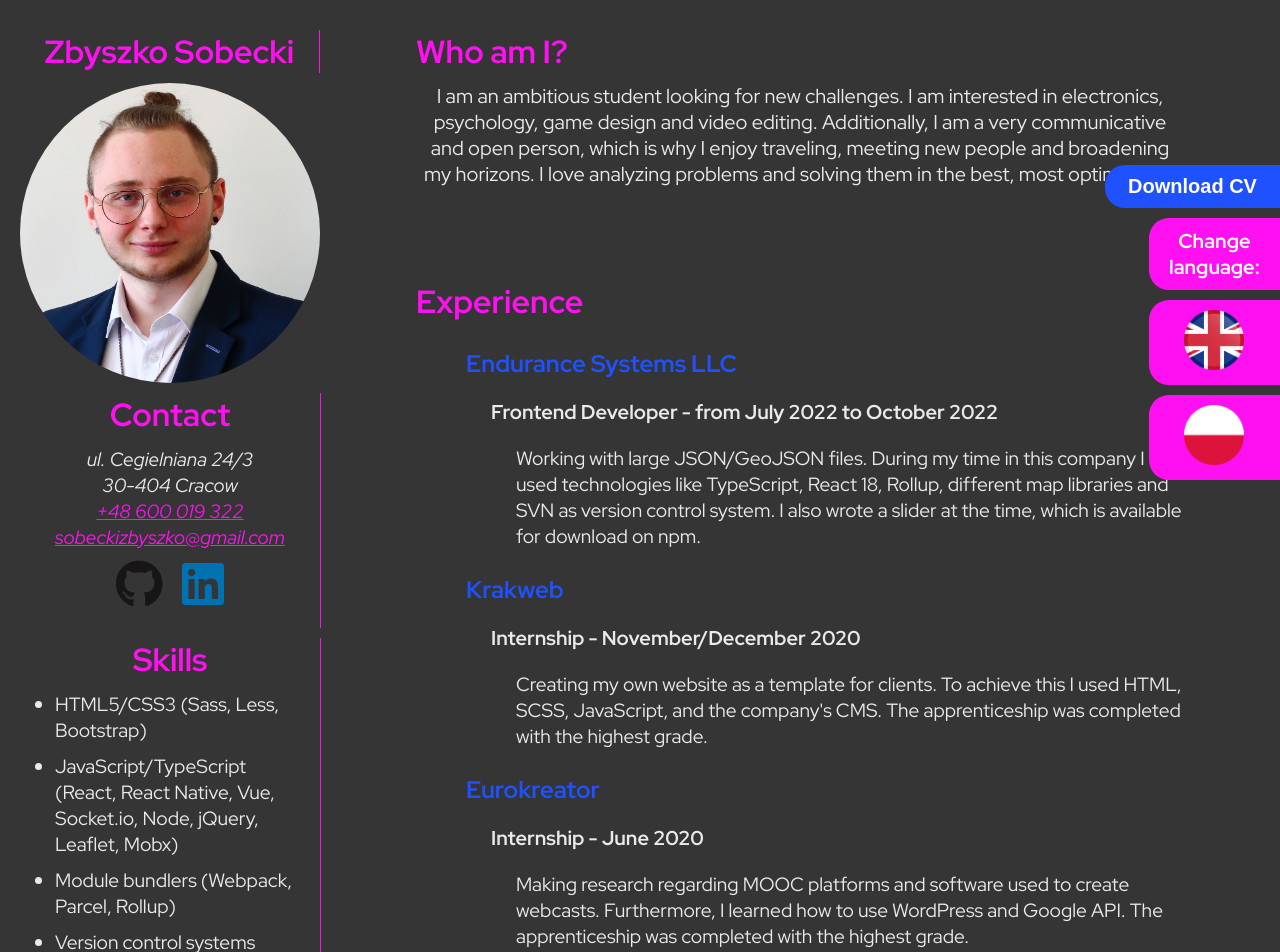
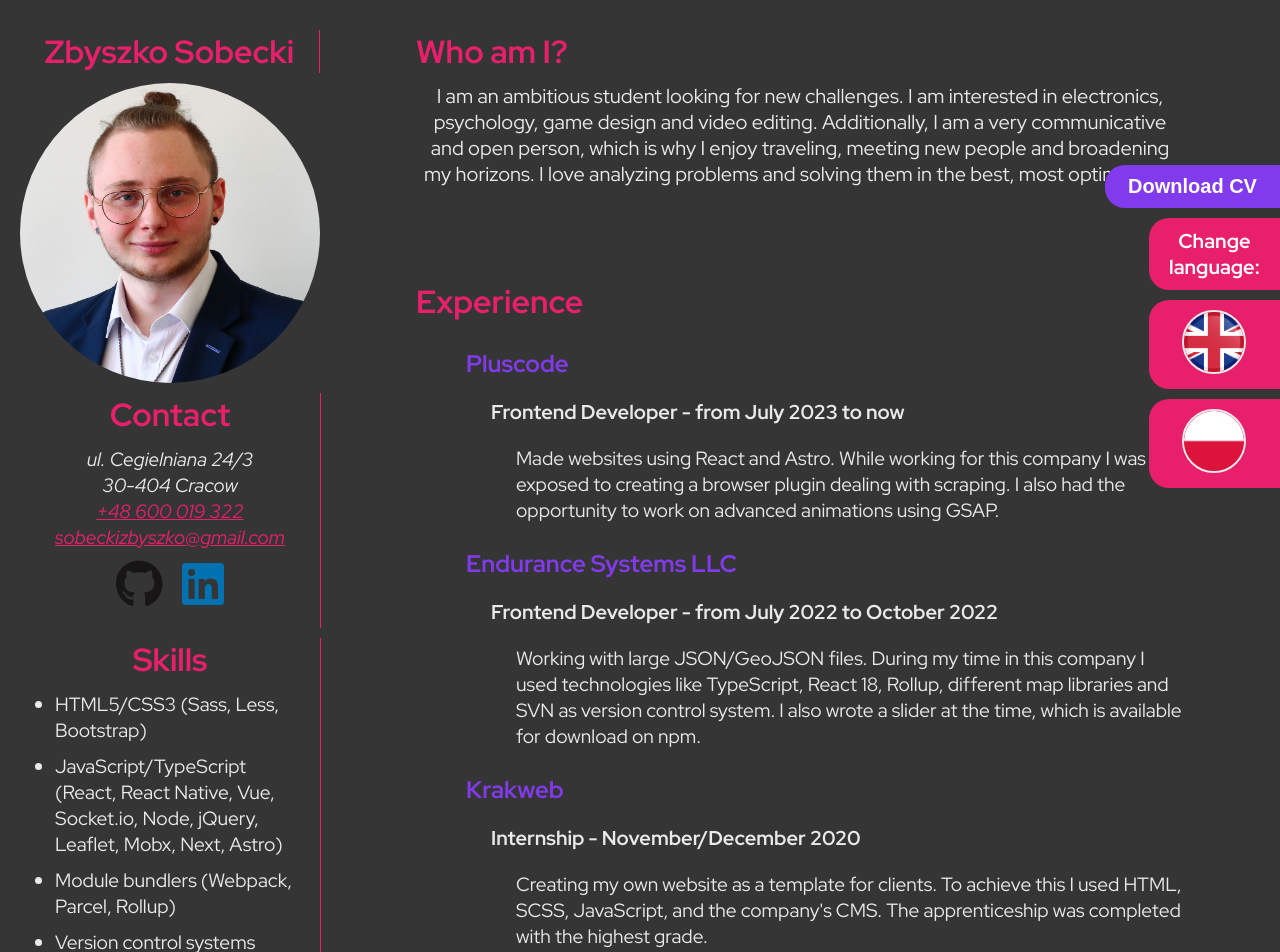
Before and after one commit to dziwuj/CV, a React (Vite) app: page / in a window 1280 px wide. Shown: the top 952 px of the page. Built offline with nearby package versions, Linux system fonts and the light colour scheme.

Commit message:
Updated experience and skills

```diff
--- a/src/constants/languages/en.ts
+++ b/src/constants/languages/en.ts
@@ -1,25 +1,24 @@
-import { ITranslations } from "../../interfaces/languages";
-
+import { ITranslations } from '../../interfaces/languages'
 export const translations: ITranslations = {
     overlay: {
-        download: "Download CV",
-        changeLanguage: "Change language:",
+        download: 'Download CV',
+        changeLanguage: 'Change language:',
     },
     about: {
-        title: "Who am I?",
+        title: 'Who am I?',
         description:
-            "I am an ambitious student looking for new challenges. I am interested in electronics, psychology, game design and video editing. Additionally, I am a very communicative and open person, which is why I enjoy traveling, meeting new people and broadening my horizons. I love analyzing problems and solving them in the best, most optimal way.",
+            'I am an ambitious student looking for new challenges. I am interested in electronics, psychology, game design and video editing. Additionally, I am a very communicative and open person, which is why I enjoy traveling, meeting new people and broadening my horizons. I love analyzing problems and solving them in the best, most optimal way.',
     },
     contact: {
-        title: "Contact",
-        address: "ul. Cegielniana 24/3 <br /> 30-404 Cracow",
-        email: "sobeckizbyszko@gmail.com",
-        phone: "+48 600 019 322",
+        title: 'Contact',
+        address: 'ul. Cegielniana 24/3 <br /> 30-404 Cracow',
+        email: 'sobeckizbyszko@gmail.com',
+        phone: '+48 600 019 322',
     },
     skills: {
-        title: "Skills",
+        title: 'Skills',
         list: `<li>HTML5/CSS3 (Sass, Less, Bootstrap)</li>
-        <li>JavaScript/TypeScript (React, React Native, Vue, Socket.io, Node, jQuery, Leaflet, Mobx)</li>
+        <li>JavaScript/TypeScript (React, React Native, Vue, Socket.io, Node, jQuery, Leaflet, Mobx, Next, Astro)</li>
         <li>Module bundlers (Webpack, Parcel, Rollup)</li>
         <li>Version control systems (Github, SVN)</li>
         <li>Databases (MySQL, PostgreSQL, MongoDB)</li>
@@ -28,56 +27,56 @@ export const translations: ITranslations = {
         <li>Basics of Python, PHP, Batch, Shell</li>`,
     },
     languages: {
-        title: "Languages",
+        title: 'Languages',
         list: `<li>Polish - native</li><li>English - B2</li>`,
     },
     experience: {
-        title: "Experience",
+        title: 'Experience',
         firstJob: {
-            company: "Endurance Systems LLC",
-            position: "Frontend Developer",
-            dates: "from July 2022 to October 2022",
+            company: 'Pluscode',
+            position: 'Frontend Developer',
+            dates: 'from July 2023 to now',
             description:
-                "Working with large JSON/GeoJSON files. During my time in this company I used technologies like TypeScript, React 18, Rollup, different map libraries and SVN as version control system. I also wrote a slider at the time, which is available for download on npm.",
+                'Made websites using React and Astro. While working for this company I was also exposed to creating a browser plugin dealing with scraping. I also had the opportunity to work on advanced animations using GSAP.',
         },
         secondJob: {
-            company: "Krakweb",
-            position: "Internship",
-            dates: "November/December 2020",
+            company: 'Endurance Systems LLC',
+            position: 'Frontend Developer',
+            dates: 'from July 2022 to October 2022',
+            description:
+                'Working with large JSON/GeoJSON files. During my time in this company I used technologies like TypeScript, React 18, Rollup, different map libraries and SVN as version control system. I also wrote a slider at the time, which is available for download on npm.',
+        },
+        thirdJob: {
+            company: 'Krakweb',
+            position: 'Internship',
+            dates: 'November/December 2020',
             description:
                 "Creating my own website as a template for clients. To achieve this I used HTML, SCSS, JavaScript, and the company's CMS. The apprenticeship was completed with the highest grade.",
         },
-        thirdJob: {
-            company: "Eurokreator",
-            position: "Internship",
-            dates: "June 2020",
-            description:
-                "Making research regarding MOOC platforms and software used to create webcasts. Furthermore, I learned how to use WordPress and Google API. The apprenticeship was completed with the highest grade.",
-        },
     },
     education: {
-        title: "Education",
-        school: "Technical Highschool of Communications No. 14 in Krakow",
-        dates: "September 2018 - May 2022",
-        firstExam: "EE.08 Exam 90%/100% (theory/practice)",
-        secondExam: "EE.09 Exam 90%/98% (theory/practice)",
-        university: "Cracow University of Technology",
-        universityDates: "September 2022 - now",
+        title: 'Education',
+        school: 'Technical Highschool of Communications No. 14 in Krakow',
+        dates: 'September 2018 - May 2022',
+        firstExam: 'EE.08 Exam 90%/100% (theory/practice)',
+        secondExam: 'EE.09 Exam 90%/98% (theory/practice)',
+        university: 'Cracow University of Technology',
+        universityDates: 'September 2022 - now',
         universityDescription: `Faculty of Applied Computer Science`,
     },
     courses: {
-        title: "Courses and lectures",
+        title: 'Courses and lectures',
         firstCourse: {
-            title: "Developing start-up",
-            description: "Development of my own start-up in the SEED project. Cracow",
+            title: 'Developing start-up',
+            description: 'Development of my own start-up in the SEED project. Cracow',
         },
         secondCourse: {
-            title: "AutoCAD course",
-            description: "AutoCAD 2018 2D course as part of additional classes at school",
+            title: 'AutoCAD course',
+            description: 'AutoCAD 2018 2D course as part of additional classes at school',
         },
         thirdCourse: {
             title: `Erasmus+ Youth Exchange "Can I join you?"`,
-            description: "Taking a part in Erasmus+ project in Store Klaus, Denmark<br /> (31 May - 08 June, 2022)",
+            description: 'Taking a part in Erasmus+ project in Store Klaus, Denmark<br /> (31 May - 08 June, 2022)',
         },
     },
-};
+}
--- a/src/constants/languages/pl.ts
+++ b/src/constants/languages/pl.ts
@@ -1,25 +1,24 @@
-import { ITranslations } from "../../interfaces/languages";
-
+import { ITranslations } from '../../interfaces/languages'
 export const translations: ITranslations = {
     overlay: {
-        download: "Pobierz CV",
-        changeLanguage: "Zmień język:",
+        download: 'Pobierz CV',
+        changeLanguage: 'Zmień język:',
     },
     about: {
-        title: "Kim jestem?",
+        title: 'Kim jestem?',
         description:
-            "Jestem ambitnym studentem szukającym nowych wyzwań. Interesuję się elektroniką, psychologią, projektowaniem gier oraz montażem wideo. Dodatkowo jestem osobą bardzo komunikatywną i otwartą, dlatego lubię podróżować, poznawać nowych ludzi i poszerzać swoje horyzonty. Uwielbiam analizować problemy i rozwiązywać je w najlepszy, optymalny sposób.",
+            'Jestem ambitnym studentem szukającym nowych wyzwań. Interesuję się elektroniką, psychologią, projektowaniem gier oraz montażem wideo. Dodatkowo jestem osobą bardzo komunikatywną i otwartą, dlatego lubię podróżować, poznawać nowych ludzi i poszerzać swoje horyzonty. Uwielbiam analizować problemy i rozwiązywać je w najlepszy, optymalny sposób.',
     },
     contact: {
-        title: "Kontakt",
-        address: "ul. Cegielniana 24/3 <br /> 30-404 Kraków",
-        email: "sobeckizbyszko@gmail.com",
-        phone: "+48 600 019 322",
+        title: 'Kontakt',
+        address: 'ul. Cegielniana 24/3 <br /> 30-404 Kraków',
+        email: 'sobeckizbyszko@gmail.com',
+        phone: '+48 600 019 322',
     },
     skills: {
-        title: "Umiejętności",
+        title: 'Umiejętności',
         list: `<li>HTML5/CSS3 (Sass, Less, Bootstrap)</li>
-          <li>JavaScript/TypeScript (React, React Native, Vue, Socket.io, Node, jQuery, Leaflet, Mobx)</li>
+          <li>JavaScript/TypeScript (React, React Native, Vue, Socket.io, Node, jQuery, Leaflet, Mobx, Next, Astro)</li>
           <li>Module bundlers (Webpack, Parcel, Rollup)</li>
           <li>Systemy kontroli wersji (Github, SVN)</li>
           <li>Bazy danych (MySQL, PostgreSQL, MongoDB)</li>
@@ -28,56 +27,56 @@ export const translations: ITranslations = {
           <li>Podstawy języków Python, PHP, Batch, Shell</li>`,
     },
     languages: {
-        title: "Języki",
+        title: 'Języki',
         list: `<li>Polski - ojczysty</li><li>Angielski - B2</li>`,
     },
     experience: {
-        title: "Doświadczenie",
         firstJob: {
-            company: "Endurance Systems LLC",
-            position: "Frontend Developer",
-            dates: "od lipca 2022 do października 2022",
+            company: 'Pluscode',
+            position: 'Frontend Developer',
+            dates: 'od lipca 2023 do teraz',
             description:
-                "Praca z dużymi plikami JSON/GeoJSON. Podczas mojego pobytu w tej firmie korzystałem z takich technologii jak React 18, Rollup, różnych bibliotek do obsługi map i SVN jako systemu kontroli wersji. Napisałem wtedy również slider, który jest udostępniony do pobrania na npm.",
+                "Tworzenie stron internetowych przy użyciu React'a i Astro. Podczas pracy w tej firmie miałem też styczność z tworzeniem wtyczki przeglądarki zajmującej się scrapingiem. Miałem również okazję popracować nad zaawansowanymi animacjami z użyciem GSAP.",
         },
+        title: 'Doświadczenie',
         secondJob: {
-            company: "Krakweb",
-            position: "Praktyki",
-            dates: "Listopad/Grudzień 2020",
+            company: 'Endurance Systems LLC',
+            position: 'Frontend Developer',
+            dates: 'od lipca 2022 do października 2022',
             description:
-                "Stworzenie własnej strony internetowej jako szablonu dla klientów. Do tego celu wykorzystałem HTML, SCSS, JavaScript oraz firmowy CMS. Praktyka zawodowa została zakończona z oceną celującą.",
+                'Praca z dużymi plikami JSON/GeoJSON. Podczas mojego pobytu w tej firmie korzystałem z takich technologii jak React 18, Rollup, różnych bibliotek do obsługi map i SVN jako systemu kontroli wersji. Napisałem wtedy również slider, który jest udostępniony do pobrania na npm.',
         },
         thirdJob: {
-            company: "Eurokreator",
-            position: "Praktyki",
-            dates: "czerwiec 2020",
+            company: 'Krakweb',
+            position: 'Praktyki',
+            dates: 'Listopad/Grudzień 2020',
             description:
-                "Wykonanie badań dotyczących platform MOOC oraz oprogramowania wykorzystywanego do tworzenia webcastów. Ponadto nauczyłem się korzystać z WordPressa oraz Google API. Praktyki zawodowe zostały ukończone z oceną celującą.",
+                'Stworzenie własnej strony internetowej jako szablonu dla klientów. Do tego celu wykorzystałem HTML, SCSS, JavaScript oraz firmowy CMS. Praktyka zawodowa została zakończona z oceną celującą.',
         },
     },
     education: {
-        title: "Edukacja",
-        school: "Technikum Łączności nr 14 w Krakowie",
-        dates: "wrzesień 2018 - maj 2022",
-        firstExam: "Egzamin EE.08 90%/100% (teoria/praktyka)",
-        secondExam: "Egzamin EE.09 90%/98% (teoria/praktyka)",
-        university: "Politechnika Krakowska",
-        universityDates: "wrzesień 2022 - obecnie",
+        title: 'Edukacja',
+        school: 'Technikum Łączności nr 14 w Krakowie',
+        dates: 'wrzesień 2018 - maj 2022',
+        firstExam: 'Egzamin EE.08 90%/100% (teoria/praktyka)',
+        secondExam: 'Egzamin EE.09 90%/98% (teoria/praktyka)',
+        university: 'Politechnika Krakowska',
+        universityDates: 'wrzesień 2022 - obecnie',
         universityDescription: `Studia na kierunku Informatyka Stosowana`,
     },
     courses: {
-        title: "Kursy i szkolenia",
+        title: 'Kursy i szkolenia',
         firstCourse: {
-            title: "Rozwój start-upu",
-            description: "Rozwój własnego start-upu w ramach projektu fundacji SEED Kraków",
+            title: 'Rozwój start-upu',
+            description: 'Rozwój własnego start-upu w ramach projektu fundacji SEED Kraków',
         },
         secondCourse: {
-            title: "Kurs AutoCAD",
-            description: "Kurs AutoCAD 2018 2D w ramach dodatkowych zajęć w szkole",
+            title: 'Kurs AutoCAD',
+            description: 'Kurs AutoCAD 2018 2D w ramach dodatkowych zajęć w szkole',
         },
         thirdCourse: {
             title: `Wymiana młodzieży w ramach programu Erasmus+ "Can I join you?"`,
-            description: "Udział w projekcie Erasmus+ w Store Klaus, Dania <br /> (31 maja - 08 czerwca, 2022)",
+            description: 'Udział w projekcie Erasmus+ w Store Klaus, Dania <br /> (31 maja - 08 czerwca, 2022)',
         },
     },
-};
+}
--- a/src/styles/_base.scss
+++ b/src/styles/_base.scss
@@ -1,5 +1,4 @@
-@mixin big {
-    height: calc(3600px / 2);
+@mixin big {    height: calc(3600px / 2);
     width: calc(2520px / 2);
     left: 0;
     top: 0;
@@ -20,5 +19,5 @@
 
 $text-color: #eaeaea;
 $background-color: #353535;
-$primary-color: #ff10f0;
-$secondary-color: #1f51ff;
+$primary-color: #e8206c;
+$secondary-color: #823bec;
--- a/src/styles/main.scss
+++ b/src/styles/main.scss
@@ -1,11 +1,10 @@
-@import "base";
-@import "./fonts/red-hat-display";
-@import "./fonts/dejavu-sans";
-@import "./burger";
+@import 'base';@import './fonts/red-hat-display';
+@import './fonts/dejavu-sans';
+@import './burger';
 
 html,
 body {
-    font-family: "Red Hat Display", "DejaVu Sans", sans-serif;
+    font-family: 'Red Hat Display', 'DejaVu Sans', sans-serif;
     height: 100%;
     background-color: $background-color;
     color: $text-color;
@@ -223,6 +222,8 @@ p {
         .flag {
             width: 60px;
             height: 60px;
+            border: 2px solid $text-color;
+            border-radius: 50%;
         }
     }
 
```
